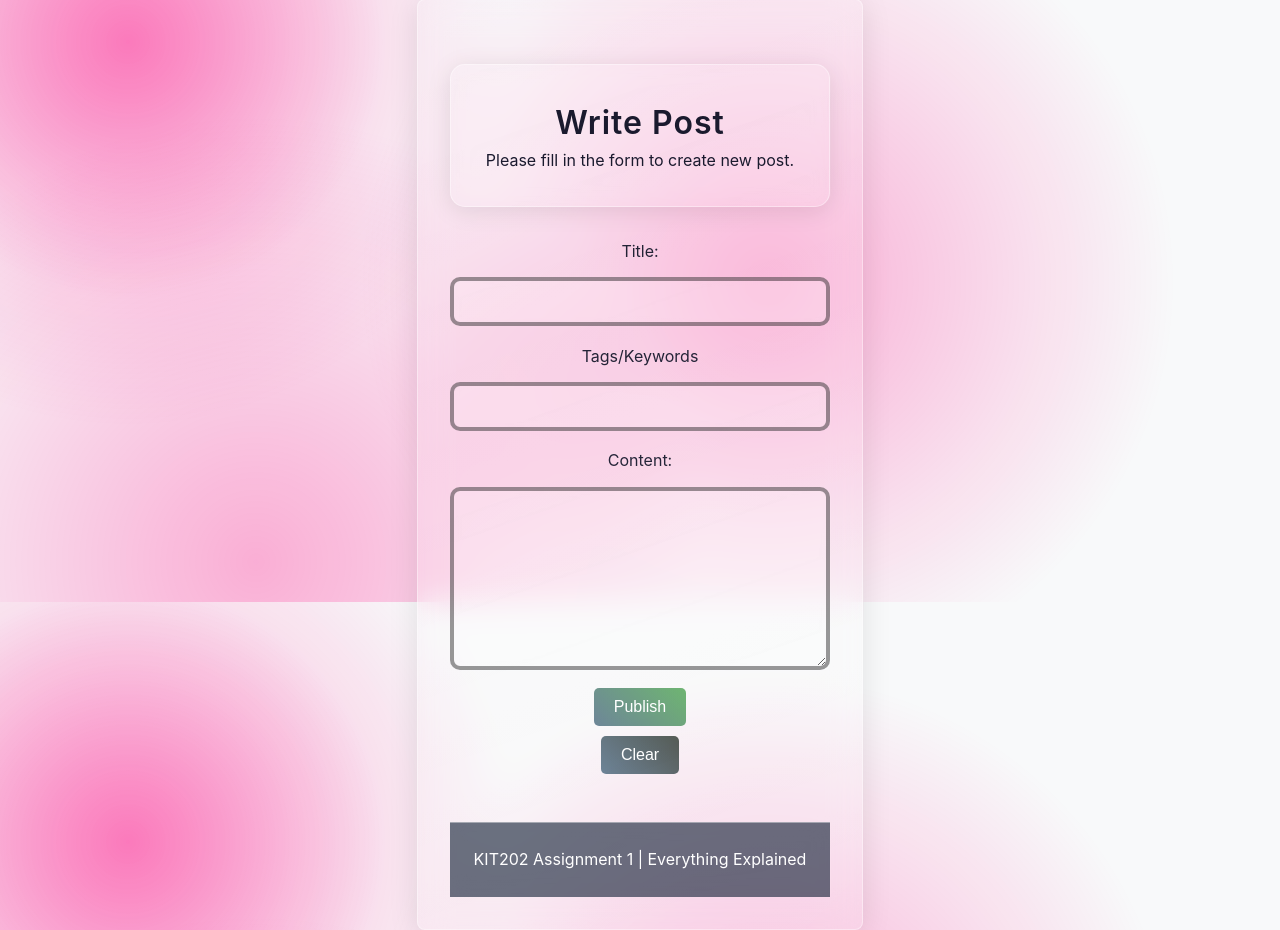
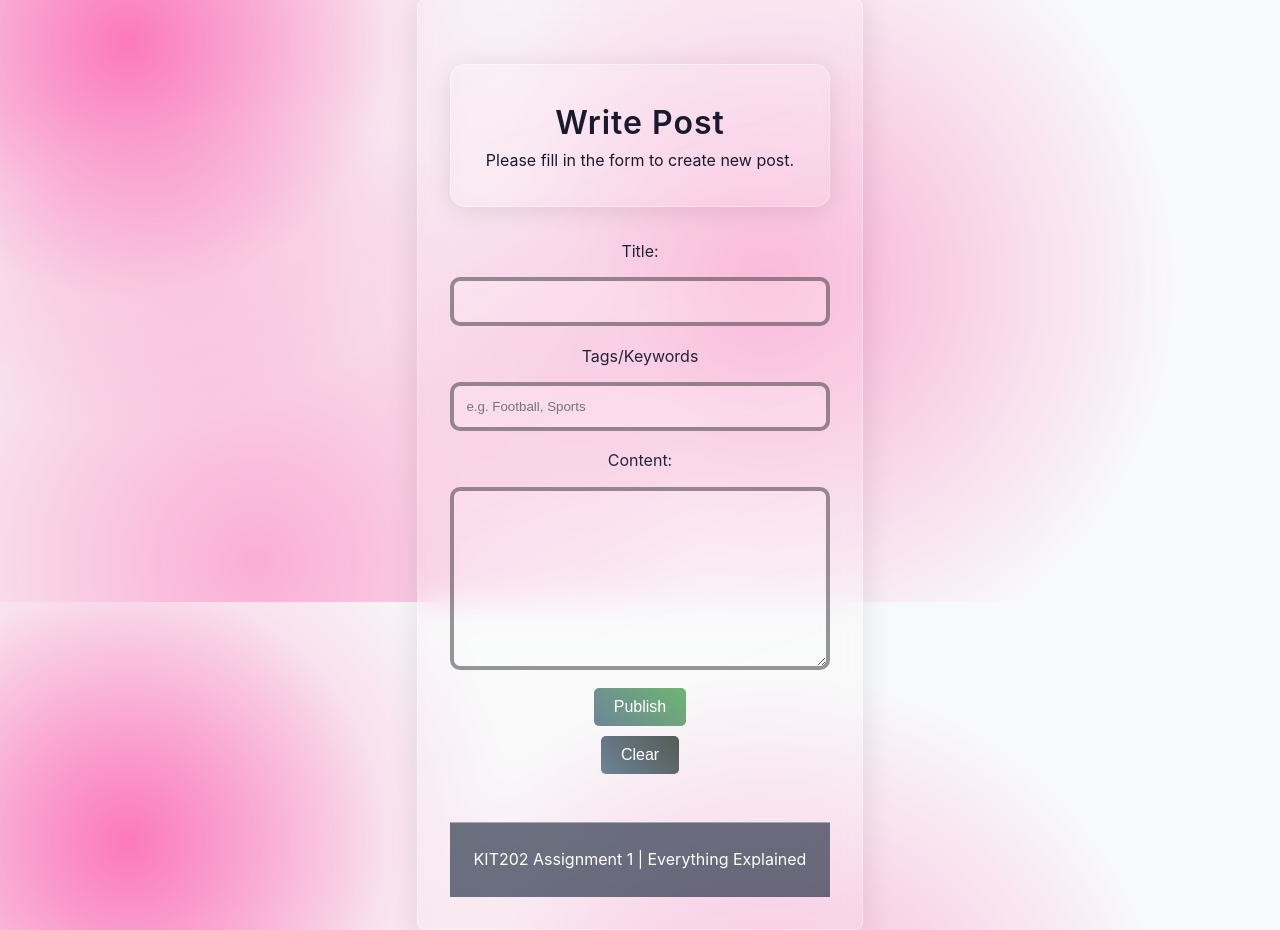
Before and after one commit to jrcrisford/blog-platform-kit202, a PHP site: page /write.php in a window 1280 px wide. Shown: the part 198-1128 px from the top of the page. Run offline with PHP 8.4, Linux system fonts and the light colour scheme; the visitor is signed in with stand-in values (Sample User, id 1).

Commit message:
Minor updates on file for controlling access to page and handling submission

```diff
--- a/write.php
+++ b/write.php
@@ -31,10 +31,10 @@
         disconnect($conn);
 
         if ($result) {
-            // Redirect to homepage after successful post creation
+        // Redirect to the homepage or display a success message
             echo "<script>alert('Post created successfully!');</script>";
             header("Location: index.php");
-            exit();
+        exit();
         } else {
             // Handle error (e.g., display an error message)
             echo "<script>alert('Error creating post. Please try again.');</script>";
@@ -69,7 +69,7 @@
 
                     <!-- Logo -->
                     <div class="logo">
-                        <a href="index.php">
+                        <a href="index.html">
                             <img src="logos/horizontal_logo_dark.png" id="site-logo" alt="Logo Horizonal Dark" class="site-logo">
                         </a>
                     </div>
@@ -118,7 +118,7 @@
                 <span class="error-message" id="title-error"></span>
 
                 <label for="tags">Tags/Keywords</label>
-                <input type="text" id="tags" name="tags">
+                <input type="text" id="tags" name="tags" placeholder="e.g. Football, Sports">
                 <span class="error-message" id="tags-error"></span>
 
                 <label for="content">Content:</label>
```
